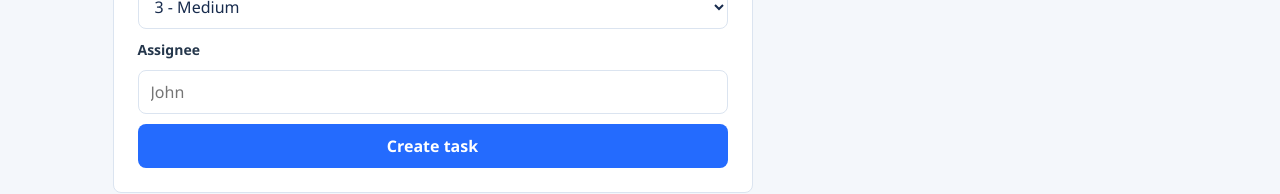
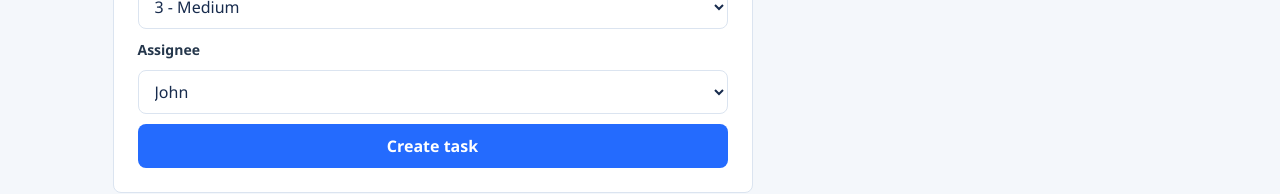
Before and after one commit to gpt-told-me-to-name-this-43/skill-tracker, a React (Vite) app: page /tasks/new in a window 1280 px wide. Shown: the part 594-788 px from the top of the page. Built offline with nearby package versions, Linux system fonts and the light colour scheme; sample sign-in values are in the browser's storage.

Commit message:
connect create task page

```diff
--- a/src/pages/CreateTaskPage/CreateTaskPage.tsx
+++ b/src/pages/CreateTaskPage/CreateTaskPage.tsx
@@ -1,4 +1,60 @@
+import { useEffect, useState } from "react";
+import type { FormEvent } from "react";
+import { useNavigate } from "react-router-dom";
+import { createTask } from "../../api/tasksApi";
+import { getUsers, type User } from "../../api/usersApi";
+
 export default function CreateTaskPage() {
+  const navigate = useNavigate();
+  const [users, setUsers] = useState<User[]>([]);
+  const [title, setTitle] = useState("");
+  const [description, setDescription] = useState("");
+  const [deadline, setDeadline] = useState("");
+  const [difficulty, setDifficulty] = useState("3");
+  const [assignee, setAssignee] = useState("");
+  const [loading, setLoading] = useState(true);
+  const [submitting, setSubmitting] = useState(false);
+  const [error, setError] = useState("");
+
+  useEffect(() => {
+    async function loadUsers() {
+      try {
+        const data = await getUsers();
+        setUsers(data);
+        setAssignee(data[0]?.name ?? "");
+      } catch {
+        setError("Не удалось загрузить пользователей.");
+      } finally {
+        setLoading(false);
+      }
+    }
+
+    loadUsers();
+  }, []);
+
+  async function handleSubmit(event: FormEvent<HTMLFormElement>) {
+    event.preventDefault();
+    setSubmitting(true);
+    setError("");
+
+    try {
+      const task = await createTask({
+        title,
+        description,
+        deadline,
+        difficulty: Number(difficulty),
+        assignee,
+      });
+
+      console.log("Created task", task);
+      navigate("/tasks");
+    } catch {
+      setError("Не удалось создать задачу.");
+    } finally {
+      setSubmitting(false);
+    }
+  }
+
   return (
     <main className="page-shell">
       <header className="page-header">
@@ -6,18 +62,24 @@ export default function CreateTaskPage() {
         <h1>New task</h1>
       </header>
 
-      <form className="page-panel task-form">
+      {loading && <section className="page-panel">Загрузка пользователей...</section>}
+      {error && <section className="page-panel state-error">{error}</section>}
+      {!loading && !error && users.length === 0 && (
+        <section className="page-panel">Нет пользователей для назначения задачи.</section>
+      )}
+      {!loading && users.length > 0 && (
+      <form className="page-panel task-form" onSubmit={handleSubmit}>
         <label htmlFor="title">Title</label>
-        <input id="title" name="title" placeholder="Create Login Page" />
+        <input id="title" name="title" onChange={(event) => setTitle(event.target.value)} placeholder="Create Login Page" required value={title} />
 
         <label htmlFor="description">Description</label>
-        <textarea id="description" name="description" placeholder="Describe what should be done" />
+        <textarea id="description" name="description" onChange={(event) => setDescription(event.target.value)} placeholder="Describe what should be done" required value={description} />
 
         <label htmlFor="deadline">Deadline</label>
-        <input id="deadline" name="deadline" type="date" />
+        <input id="deadline" name="deadline" onChange={(event) => setDeadline(event.target.value)} required type="date" value={deadline} />
 
         <label htmlFor="difficulty">Difficulty</label>
-        <select id="difficulty" name="difficulty" defaultValue="3">
+        <select id="difficulty" name="difficulty" onChange={(event) => setDifficulty(event.target.value)} value={difficulty}>
           <option value="1">1 - Easy</option>
           <option value="2">2 - Normal</option>
           <option value="3">3 - Medium</option>
@@ -26,10 +88,17 @@ export default function CreateTaskPage() {
         </select>
 
         <label htmlFor="assignee">Assignee</label>
-        <input id="assignee" name="assignee" placeholder="John" />
+        <select id="assignee" name="assignee" onChange={(event) => setAssignee(event.target.value)} required value={assignee}>
+          {users.map((user) => (
+            <option key={user.id} value={user.name}>{user.name}</option>
+          ))}
+        </select>
 
-        <button className="submit-button" type="submit">Create task</button>
+        <button className="submit-button" disabled={submitting} type="submit">
+          {submitting ? "Creating..." : "Create task"}
+        </button>
       </form>
+      )}
     </main>
   );
 }
```
